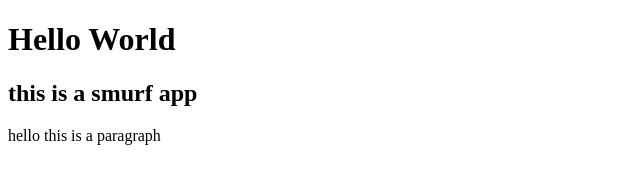
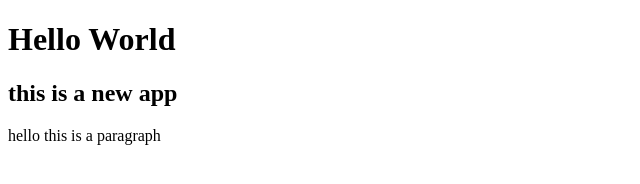
Before and after one commit to daraujo-etg/frontend-enablement, a website: page index.html in a window 1280 px wide. Shown: the full height of the page, 0-640 px from the left. Drawn offline with Linux system fonts and the light colour scheme.

Commit message:
fourth commit, added nodes

```diff
--- a/index.html
+++ b/index.html
@@ -6,7 +6,7 @@
 </head>
 <body>
  <h1> Hello World </h1>
- <h2> this is a smurf app</h2>
+ <h2> this is a new app</h2>
 <p> hello this is a paragraph</p>
 </body>
 </html>
```
Also changed, not shown: package.json (added, +24 -0 lines), 2 other files.
